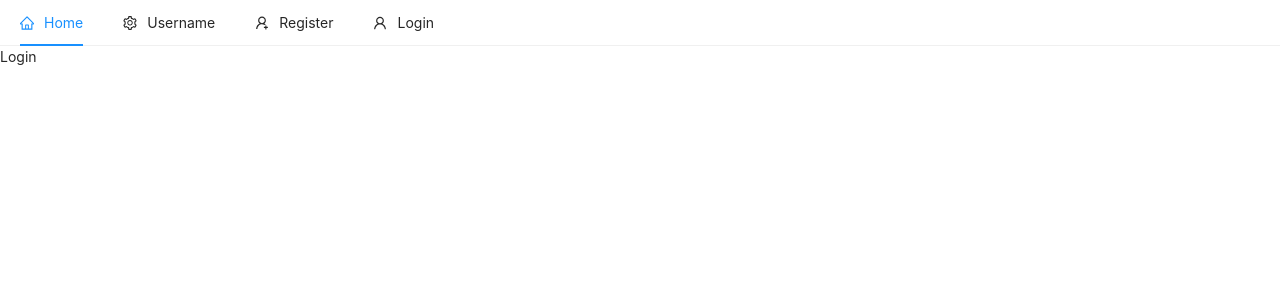
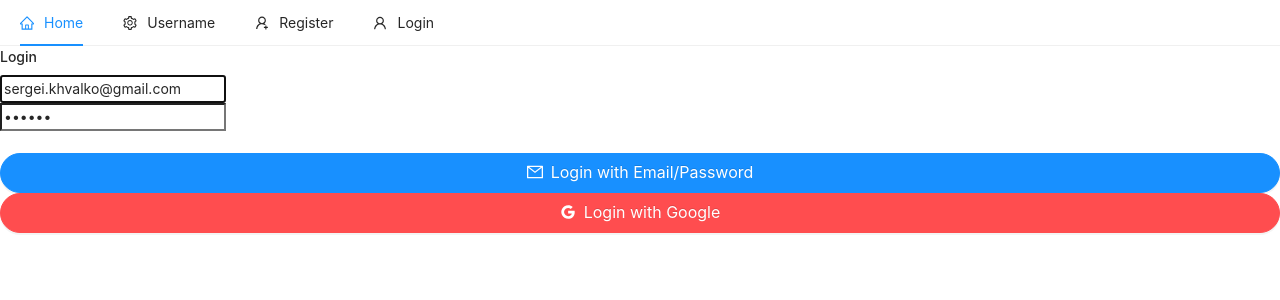
Before and after one commit to sergeiKhvalko/electronics-store, a React (Create React App) app: page /login in a window 1280 px wide. Shown: the top 300 px of the page. Built offline with nearby package versions, Linux system fonts and the light colour scheme; no server answers.

Commit message:
feat: login with Google

```diff
--- a/src/components/nav/Header.js
+++ b/src/components/nav/Header.js
@@ -1,12 +1,38 @@
 import { useState } from "react";
+import { useDispatch } from "react-redux";
 import { Menu } from "antd";
 import {
   HomeOutlined,
   SettingOutlined,
   UserOutlined,
   UserAddOutlined,
+  LogoutOutlined,
 } from "@ant-design/icons";
-import { Link } from "react-router-dom";
+import { Link, useNavigate } from "react-router-dom";
+import { signOut } from "firebase/auth";
+import { auth } from "../../firebase";
+
+
+
+const Header = () => {
+	const history = useNavigate();
+  const [current, setCurrent] = useState("home");
+  const dispatch = useDispatch();
+
+  const handleClick = (e) => {
+    setCurrent(e.key);
+  };
+
+  const logout = async () => {
+    await signOut(auth);
+
+    dispatch({
+      type: "LOGOUT",
+      payload: null,
+    });
+
+	 history('/');
+  };
 
   const items = [
 	{
@@ -31,6 +57,11 @@ const items = [
 				 label: "Option 2",
 				 key: "setting:2",
 			  },
+			  {
+				 label: 'Logout',
+				 icon: <LogoutOutlined />,
+				 onClick: logout
+			  },
 			],
 		 },
 	  ],
@@ -47,13 +78,6 @@ const items = [
 	},
  ];
 
-const Header = () => {
-  const [current, setCurrent] = useState("home");
-
-  const handleClick = (e) => {
-    setCurrent(e.key);
-  };
-
   return (
     <Menu
       onClick={handleClick}
--- a/src/index.js
+++ b/src/index.js
@@ -3,7 +3,6 @@ import ReactDOM from "react-dom/client";
 import { Provider } from "react-redux";
 import "./index.css";
 import App from "./App";
-import reportWebVitals from "./reportWebVitals";
 import { BrowserRouter as Router } from "react-router-dom";
 import "antd/dist/antd.css";
 
@@ -17,5 +16,3 @@ root.render(
     </Router>
   </Provider>
 );
-
-reportWebVitals();
--- a/src/pages/auth/Login.js
+++ b/src/pages/auth/Login.js
@@ -1,9 +1,131 @@
+import React, { useState } from "react";
+import { useDispatch } from "react-redux";
+import { auth, googleAuthProvider } from "../../firebase";
+import {
+  sendSignInLinkToEmail,
+  signInWithEmailAndPassword,
+  signInWithPopup,
+} from "firebase/auth";
+import { toast } from "react-toastify";
+import { Button } from "antd";
+import { GoogleOutlined, MailOutlined } from "@ant-design/icons";
+import { useNavigate } from "react-router-dom";
+
 const Login = () => {
-	return (
-		<div>
-			Login
-		</div>
-	)
-}
+  const [email, setEmail] = useState("sergei.khvalko@gmail.com");
+  const [password, setPassword] = useState("123456");
+  const [loading, setLoading] = useState(false);
+
+  const history = useNavigate();
+
+  const dispatch = useDispatch();
+
+  const handleSubmit = async (e) => {
+    e.preventDefault();
+    setLoading(true);
+    try {
+      const result = await signInWithEmailAndPassword(auth, email, password);
+      // console.log(result);
+      const { user } = result;
+      const idTokenResult = await user.getIdTokenResult();
+
+      dispatch({
+        type: "LOGGED_IN_USER",
+        payload: {
+          email: user.email,
+          token: idTokenResult.token,
+        },
+      });
+
+      history("/");
+    } catch (error) {
+      console.log(error);
+      toast.error(error.message);
+      setLoading(false);
+    }
+  };
+
+  const googleLogin = async () => {
+    signInWithPopup(auth, googleAuthProvider)
+      .then(async (result) => {
+        const { user } = result;
+        const idTokenResult = await user.getIdTokenResult();
+        dispatch({
+          type: "LOGGED_IN_USER",
+          payload: {
+            email: user.email,
+            token: idTokenResult.token,
+          },
+        });
+
+        history("/");
+      })
+      .catch((error) => {
+        toast.error(error.message);
+      });
+  };
+
+  const loginForm = () => (
+    <form onSubmit={handleSubmit}>
+      <div className="form-group">
+        <input
+          type="email"
+          className="form-control"
+          value={email}
+          onChange={(e) => setEmail(e.target.value)}
+          placeholder="Your email"
+          autoFocus
+        />
+      </div>
+      <div className="form-group">
+        <input
+          type="password"
+          className="form-control"
+          value={password}
+          onChange={(e) => setPassword(e.target.value)}
+          placeholder="Your password"
+        />
+      </div>
+
+      <br />
+
+      <Button
+        onClick={handleSubmit}
+        type="primary"
+        className="mb-3"
+        block
+        shape="round"
+        icon={<MailOutlined />}
+        size="large"
+        disabled={!email || password.length < 6}
+      >
+        Login with Email/Password
+      </Button>
+    </form>
+  );
+
+  return (
+    <div className="container p-5">
+      <div className="row">
+        <div className="col-md-6 offset-md-3">
+          {loading ? <h4 className="text-danger">Login...</h4> : <h4>Login</h4>}
+          {loginForm()}
+
+          <Button
+            onClick={googleLogin}
+            type="danger"
+            className="mb-1"
+            block
+            shape="round"
+            icon={<GoogleOutlined />}
+            size="large"
+          >
+            Login with Google
+          </Button>
+        </div>
+      </div>
+    </div>
+  );
+};
 
 export default Login;
--- a/src/pages/auth/Register.js
+++ b/src/pages/auth/Register.js
@@ -30,8 +30,11 @@ const Register = () => {
         className="form-control"
         value={email}
         onChange={(e) => setEmail(e.target.value)}
+		  placeholder='Your email'
         autoFocus
       />
+
+		<br/>
 
       <button type="submit" className="btn btn-raised mt-3">
         Register
--- a/src/reportWebVitals.js
+++ /dev/null
@@ -1,13 +0,0 @@
-const reportWebVitals = onPerfEntry => {
-  if (onPerfEntry && onPerfEntry instanceof Function) {
-    import('web-vitals').then(({ getCLS, getFID, getFCP, getLCP, getTTFB }) => {
-      getCLS(onPerfEntry);
-      getFID(onPerfEntry);
-      getFCP(onPerfEntry);
-      getLCP(onPerfEntry);
-      getTTFB(onPerfEntry);
-    });
-  }
-};
-
-export default reportWebVitals;
```
Lines whose indentation alone changed are shown as unchanged.
